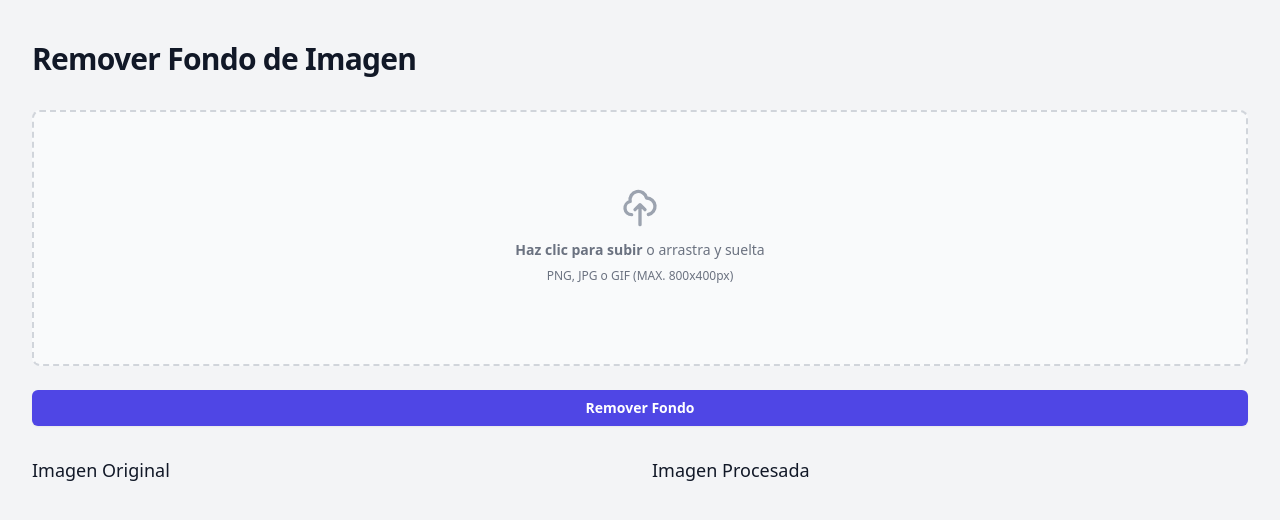
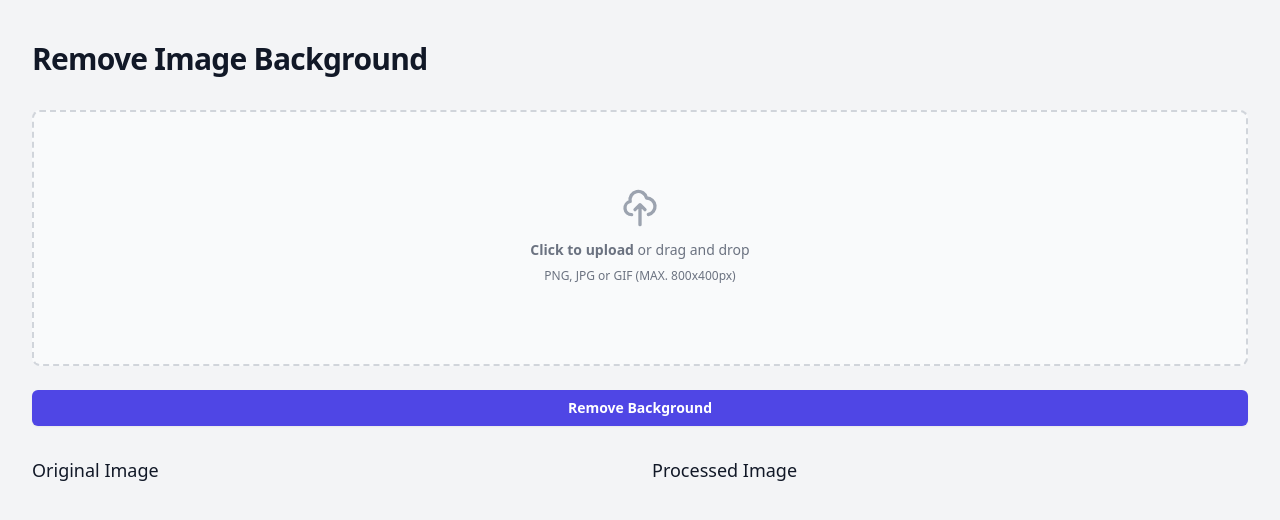
Before and after one commit to drumst0ck/remove-bg, a FastAPI app: page / in a window 1280 px wide. Shown: the top 520 px of the page. Run offline with FastAPI, Linux system fonts and the light colour scheme; some libraries are stand-ins or nearby versions.

Commit message:
🔧 (index.html): Update language attribute to English and change text content to   English for better accessibility and user understanding.

```diff
--- a/templates/index.html
+++ b/templates/index.html
@@ -1,9 +1,9 @@
 <!DOCTYPE html>
-<html lang="es" class="h-full bg-gray-100">
+<html lang="en" class="h-full bg-gray-100">
   <head>
     <meta charset="UTF-8" />
     <meta name="viewport" content="width=device-width, initial-scale=1.0" />
-    <title>Remover Fondo de Imagen</title>
+    <title>Remove Image Background</title>
     <script src="https://cdn.tailwindcss.com"></script>
   </head>
   <body class="h-full">
@@ -14,7 +14,7 @@
             <h1
               class="text-3xl font-bold leading-tight tracking-tight text-gray-900"
             >
-              Remover Fondo de Imagen
+              Remove Image Background
             </h1>
           </div>
         </header>
@@ -50,11 +50,11 @@
                         ></path>
                       </svg>
                       <p class="mb-2 text-sm text-gray-500">
-                        <span class="font-semibold">Haz clic para subir</span> o
-                        arrastra y suelta
+                        <span class="font-semibold">Click to upload</span> or
+                        drag and drop
                       </p>
                       <p class="text-xs text-gray-500">
-                        PNG, JPG o GIF (MAX. 800x400px)
+                        PNG, JPG or GIF (MAX. 800x400px)
                       </p>
                     </div>
                     <img
@@ -76,7 +76,7 @@
                     type="submit"
                     class="flex w-full justify-center rounded-md bg-indigo-600 px-3 py-2 text-sm font-semibold text-white shadow-sm hover:bg-indigo-500 focus-visible:outline focus-visible:outline-2 focus-visible:outline-offset-2 focus-visible:outline-indigo-600"
                   >
-                    Remover Fondo
+                    Remove Background
                   </button>
                 </div>
               </form>
@@ -104,13 +104,13 @@
                       d="M4 12a8 8 0 018-8V0C5.373 0 0 5.373 0 12h4zm2 5.291A7.962 7.962 0 014 12H0c0 3.042 1.135 5.824 3 7.938l3-2.647z"
                     ></path>
                   </svg>
-                  Procesando imagen...
+                  Processing image...
                 </div>
               </div>
               <div class="mt-8 flex flex-col sm:flex-row sm:space-x-6">
                 <div class="w-full sm:w-1/2 mb-6 sm:mb-0">
                   <h3 class="text-lg font-medium leading-6 text-gray-900 mb-2">
-                    Imagen Original
+                    Original Image
                   </h3>
                   <div
                     class="aspect-w-16 aspect-h-9 bg-gray-200 rounded-lg overflow-hidden"
@@ -120,7 +120,7 @@
                 </div>
                 <div class="w-full sm:w-1/2">
                   <h3 class="text-lg font-medium leading-6 text-gray-900 mb-2">
-                    Imagen Procesada
+                    Processed Image
                   </h3>
                   <div
                     class="aspect-w-16 aspect-h-9 bg-gray-200 rounded-lg overflow-hidden"
@@ -198,7 +198,7 @@
             resultImage.src = URL.createObjectURL(await response.blob());
             resultImage.classList.remove("hidden");
           } else {
-            throw new Error("Error al procesar la imagen");
+            throw new Error("Error processing the image");
           }
         } catch (error) {
           alert(error.message);
```
